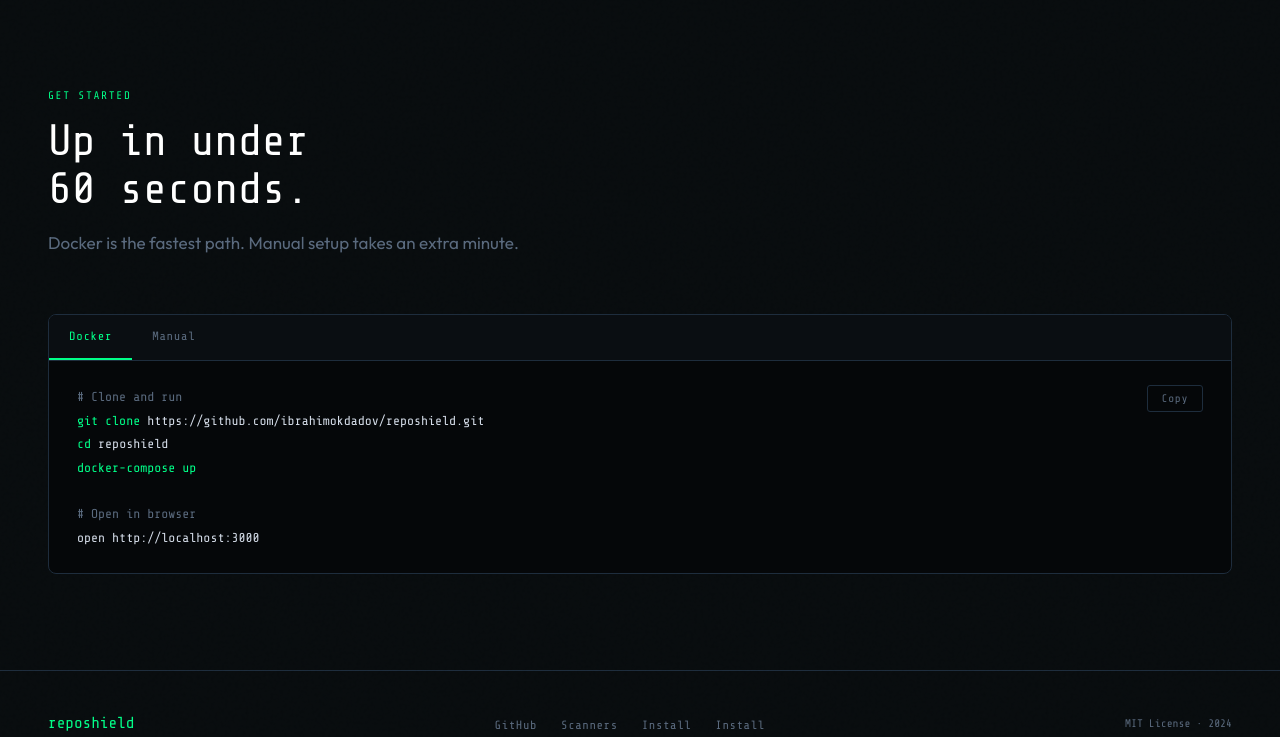
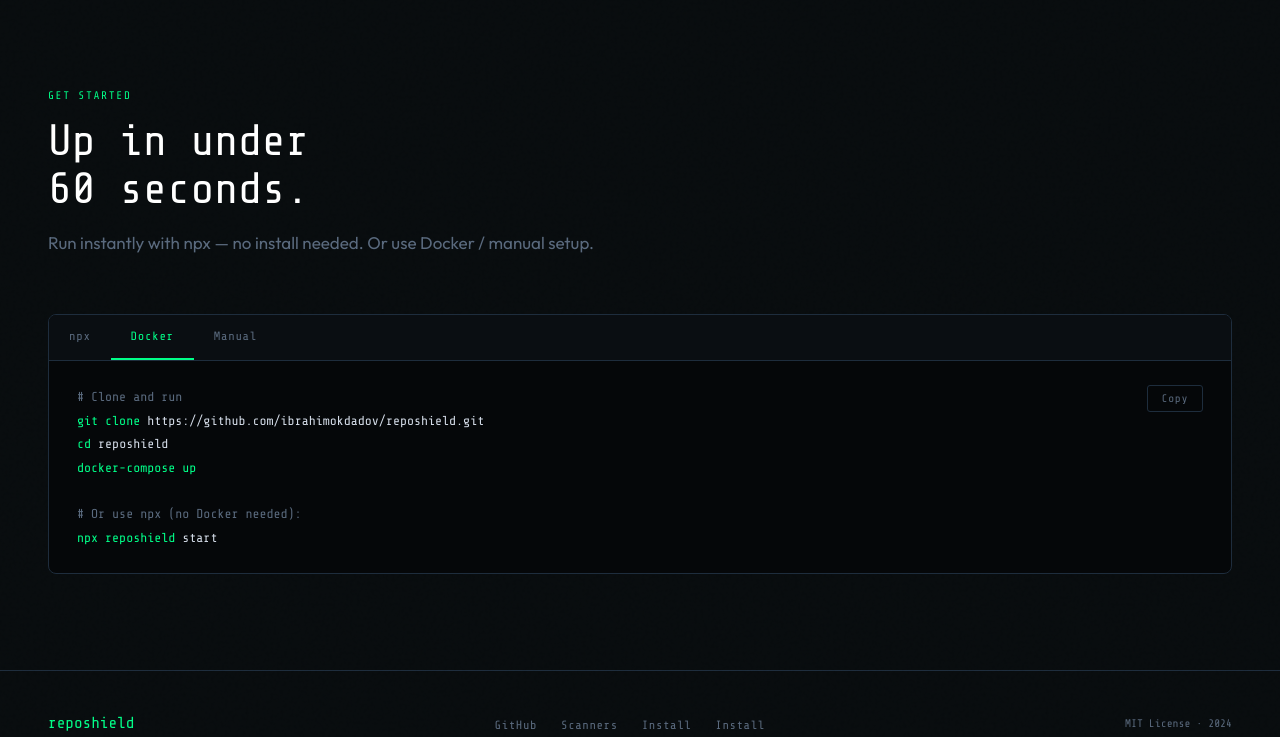
Before and after one commit to ibrahimokdadov/reposhield, a plain HTML site: page landing/index.html in a window 1280 px wide. Both pictures are taken after a click on the element "Docker". Shown: the part 3585-4322 px from the top of the page. Drawn offline with nearby package versions, Linux system fonts and the light colour scheme.

Commit message:
feat: add npx reposhield as primary install option

```diff
--- a/landing/index.html
+++ b/landing/index.html
@@ -857,6 +857,10 @@
 
         <div class="hero-stats">
           <div class="stat">
+            <div class="stat-num">npx</div>
+            <div class="stat-label">one command install</div>
+          </div>
+          <div class="stat">
             <div class="stat-num">30+</div>
             <div class="stat-label">Secret patterns</div>
           </div>
@@ -1113,15 +1117,30 @@
   <section id="install">
     <div class="section-label">Get started</div>
     <h2>Up in under<br/>60 seconds.</h2>
-    <p class="section-sub">Docker is the fastest path. Manual setup takes an extra minute.</p>
+    <p class="section-sub">Run instantly with npx — no install needed. Or use Docker / manual setup.</p>
 
     <div class="install-box fade-up">
       <div class="install-tabs">
-        <div class="itab active" data-tab="docker">Docker</div>
+        <div class="itab active" data-tab="npx">npx</div>
+        <div class="itab" data-tab="docker">Docker</div>
         <div class="itab" data-tab="manual">Manual</div>
       </div>
 
-      <div class="install-content active" id="tab-docker">
+      <div class="install-content active" id="tab-npx">
+        <div class="code-block">
+          <button class="copy-btn" onclick="copyCode('npx')">Copy</button>
+          <pre id="code-npx"><span class="code-comment"># Run instantly — no install needed</span>
+<span class="code-cmd">npx reposhield</span> scan https://github.com/owner/repo
+
+<span class="code-comment"># With AI deep analysis (optional)</span>
+<span class="code-cmd">npx reposhield</span> scan https://github.com/owner/repo --ai-key sk-...
+
+<span class="code-comment"># Start the web UI locally</span>
+<span class="code-cmd">npx reposhield</span> start</pre>
+        </div>
+      </div>
+
+      <div class="install-content" id="tab-docker">
         <div class="code-block">
           <button class="copy-btn" onclick="copyCode('docker')">Copy</button>
           <pre id="code-docker"><span class="code-comment"># Clone and run</span>
@@ -1129,8 +1148,8 @@
 <span class="code-cmd">cd</span> reposhield
 <span class="code-cmd">docker-compose up</span>
 
-<span class="code-comment"># Open in browser</span>
-open http://localhost:3000</pre>
+<span class="code-comment"># Or use npx (no Docker needed):</span>
+<span class="code-cmd">npx reposhield</span> start</pre>
         </div>
       </div>
 
```
